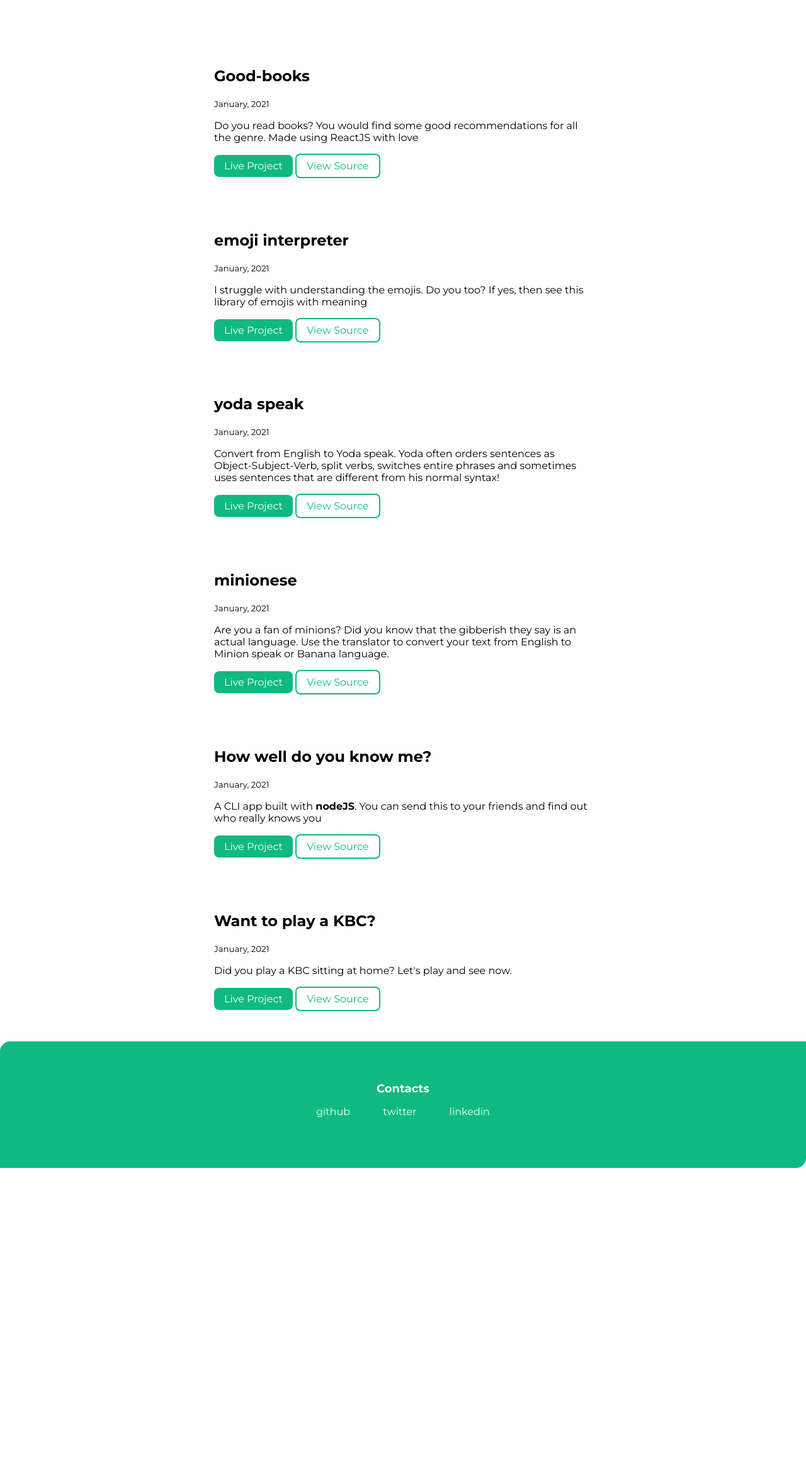
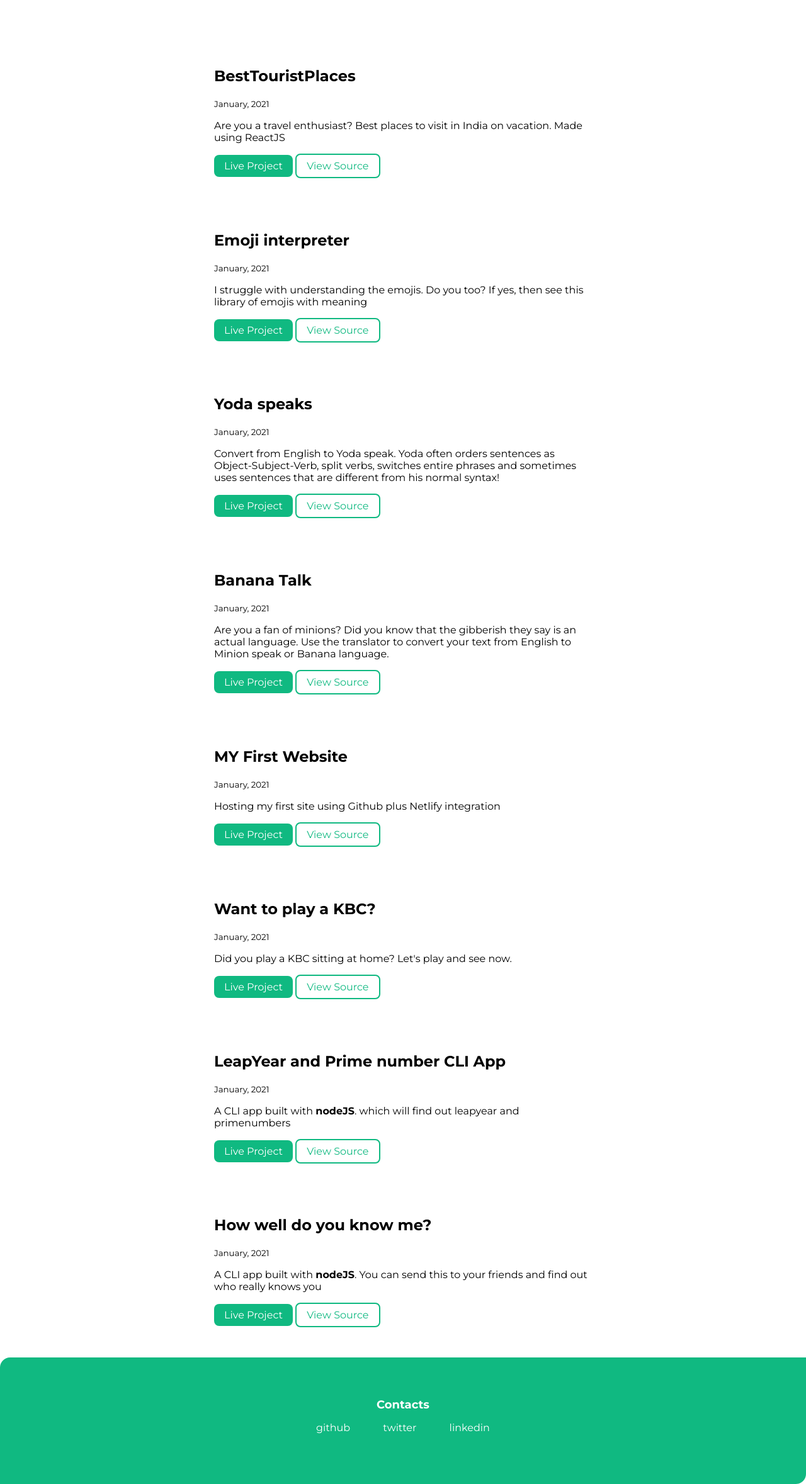
Before and after one commit to Manju-sree/Manjushree-portfolio, a plain HTML site: page projects.html in a window 1280 px wide. Shown: the part 274-2631 px from the top of the page at 63% size. Before the commit the page ends 2129 px from the top, so only its background shows below. Drawn offline with Linux system fonts and the light colour scheme.

Commit message:
Final commit

```diff
--- a/projects.html
+++ b/projects.html
@@ -10,7 +10,7 @@
 
 <body>
     <nav class="navigation container">
-        <div class="nav-brand"><a href="/">Manjushree</a></div>
+        <div class="nav-brand"><a href="/">Web Developer</a></div>
         <ul class="list-non-bullet nav-pills">
             <li class="list-item-inline">
                 <a class="link" href="/">Home</a>
@@ -25,18 +25,18 @@
     </nav>
 
     <header class="hero">
-        <h1 class="hero-heading">My <span class="heading-inverted"> Project List</span></h1>
+        <h1 class="hero-heading">My <span class="heading-inverted"> Project List ✔️</span></h1>
     </header>
 
     <ul class="list-non-bullet">
 
         <li>
             <article class="showcase-list container container-center ">
-                <h1>Good-books</h1>
+                <h1>BestTouristPlaces</h1>
                 <small>January, 2021</small>
-                <p>Do you read books? You would find some good recommendations for all the genre. Made using ReactJS with love</p>
-                <a class="link link-primary" href="https://hiq3h.csb.app/">Live Project</a>
-                <a class="link link-secondary" href="https://github.com/tanaypratap/neogcamp-lesson-five-assignments">View Source</a>
+                <p>Are you a travel enthusiast? Best places to visit in India on vacation. Made using ReactJS</p>
+                <a class="link link-primary" href="https://7kh76.csb.app/">Live Project</a>
+                <a class="link link-secondary" href="https://github.com/Manju-sree/BestTouristPlaces">View Source</a>
 
             </article>
 
@@ -44,12 +44,12 @@
 
         <li>
             <article class="showcase-list container container-center ">
-                <h1>emoji interpreter</h1>
+                <h1>Emoji interpreter</h1>
                 <small>January, 2021</small>
                 <p>I struggle with understanding the emojis. Do you too? If yes, then see this library of emojis with meaning
                 </p>
-                <a class="link link-primary" href="https://l4w0y.csb.app/">Live Project</a>
-                <a class="link link-secondary" href="https://github.com/tanaypratap/neogcamp-practice-emoji-app">View
+                <a class="link link-primary" href="https://dyijx.csb.app/">Live Project</a>
+                <a class="link link-secondary" href="https://github.com/Manju-sree/Emoji-Interpreter">View
                     Source</a>
 
             </article>
@@ -58,41 +58,37 @@
 
         <li>
             <article class="showcase-list container container-center ">
-                <h1>yoda speak</h1>
+                <h1>Yoda speaks</h1>
                 <small>January, 2021</small>
                 <p>Convert from English to Yoda speak. Yoda often orders sentences as Object-Subject-Verb, split verbs, switches entire phrases and sometimes uses sentences that are different from his normal syntax!</p>
 
-                <a class="link link-primary" href="assignments.html">Live Project</a>
-                <a class="link link-secondary" href="assignments.html">View Source</a>
+                <a class="link link-primary" href="https://manjushree-yodaspeaks.netlify.app/">Live Project</a>
+                <a class="link link-secondary" href="https://github.com/Manju-sree/Fun-translation-app">View Source</a>
 
             </article>
 
         </li>
 
         <li>
-            <article class="showcase-list container container-center ">
-                <h1>minionese</h1>
+            <article class=" showcase-list container container-center ">
+                <h1>Banana Talk</h1>
                 <small>January, 2021</small>
                 <p>Are you a fan of minions? Did you know that the gibberish they say is an actual language. Use the translator to convert your text from English to Minion speak or Banana language.</p>
 
-                <a class="link link-primary" href="https://github.com/tanaypratap/neogcamp-banana-speak">Live
-                    Project</a>
-                <a class="link link-secondary" href="https://bananaspeakpractice.netlify.app/">View Source</a>
+                <a class="link link-primary " href="https://manjusree-bananaspeak.netlify.app/ ">Live Project</a>
+                <a class="link link-secondary " href="https://github.com/Manju-sree/Banana-Speak ">View Source</a>
 
             </article>
 
         </li>
-
         <li>
             <article class="showcase-list container container-center ">
-                <h1>How well do you know me?</h1>
+                <h1>MY First Website</h1>
                 <small>January, 2021</small>
-                <p>A CLI app built with <strong>nodeJS</strong>. You can send this to your friends and find out who really knows you</p>
+                <p>Hosting my first site using Github plus Netlify integration</p>
+                <a class="link link-primary" href="https://manjusree-myfirstwebsite.netlify.app">Live Project</a>
+                <a class="link link-secondary" href="https://github.com/Manju-sree/My-First-website">View Source</a>
 
-                <a class="link link-primary" href="http://repl.it/@Manjusrii/Doyouknowmequiz?embed=1&output=1">Live
-                    Project</a>
-                <a class="link link-secondary" href="https://github.com/Manju-sree/Doyouknowmequiz">View
-                    Source</a>
             </article>
 
         </li>
@@ -103,32 +99,57 @@
                 <small>January, 2021</small>
                 <p>Did you play a KBC sitting at home? Let's play and see now.</p>
 
-                <a class="link link-primary" href="http://repl.it/@Manjusrii/KBC-generalknowledge-quiz?embed=1&output=1">Live
+                <a class="link link-primary " href="http://repl.it/@Manjusrii/KBC-generalknowledge-quiz?embed=1&output=1 ">Live
                     Project</a>
-                <a class="link link-secondary" href="https://github.com/Manju-sree/KBC-generalknowledge-quiz">View
+                <a class="link link-secondary " href="https://github.com/Manju-sree/KBC-generalknowledge-quiz ">View
                     Source</a>
 
             </article>
 
         </li>
+        <li>
+            <article class="showcase-list container container-center ">
+                <h1>LeapYear and Prime number CLI App</h1>
+                <small>January, 2021</small>
+                <p>A CLI app built with <strong>nodeJS</strong>. which will find out leapyear and primenumbers</p>
 
+                <a class="link link-primary " href="https://repl.it/@Manjusrii/leapyearandprimenumbersgame?embed=1&output=1">Live
+                    Project</a>
+                <a class="link link-secondary " href="https://github.com/Manju-sree/leapyearandprimenumbersgame">View
+                    Source</a>
+            </article>
+
+        </li>
+        <li>
+            <article class="showcase-list container container-center ">
+                <h1>How well do you know me?</h1>
+                <small>January, 2021</small>
+                <p>A CLI app built with <strong>nodeJS</strong>. You can send this to your friends and find out who really knows you</p>
+
+                <a class="link link-primary " href="http://repl.it/@Manjusrii/Doyouknowmequiz?embed=1&output=1 ">Live
+                    Project</a>
+                <a class="link link-secondary " href="https://github.com/Manju-sree/Doyouknowmequiz ">View
+                    Source</a>
+            </article>
+
+        </li>
     </ul>
 
-    <footer class="footer">
-        <div class="footer-header">Contacts</div>
-        <ul class="social-links list-non-bullet">
-            <li class="list-item-inline">
-                <a class="link" href="https://github.com/Manju-sree">
+    <footer class="footer ">
+        <div class="footer-header ">Contacts</div>
+        <ul class="social-links list-non-bullet ">
+            <li class="list-item-inline ">
+                <a class="link " href="https://github.com/Manju-sree ">
                     github
                 </a>
             </li>
-            <li class="list-item-inline">
-                <a class="link" href="https://twitter.com">
+            <li class="list-item-inline ">
+                <a class="link " href="https://twitter.com ">
                     twitter
                 </a>
             </li>
-            <li class="list-item-inline">
-                <a class="link" href="https://linkedin.com">
+            <li class="list-item-inline ">
+                <a class="link " href="https://linkedin.com ">
                     linkedin
                 </a>
             </li>
```
Also changed, not shown: blogs.html (+82 -0 lines), index.html (+1 -1 lines).
